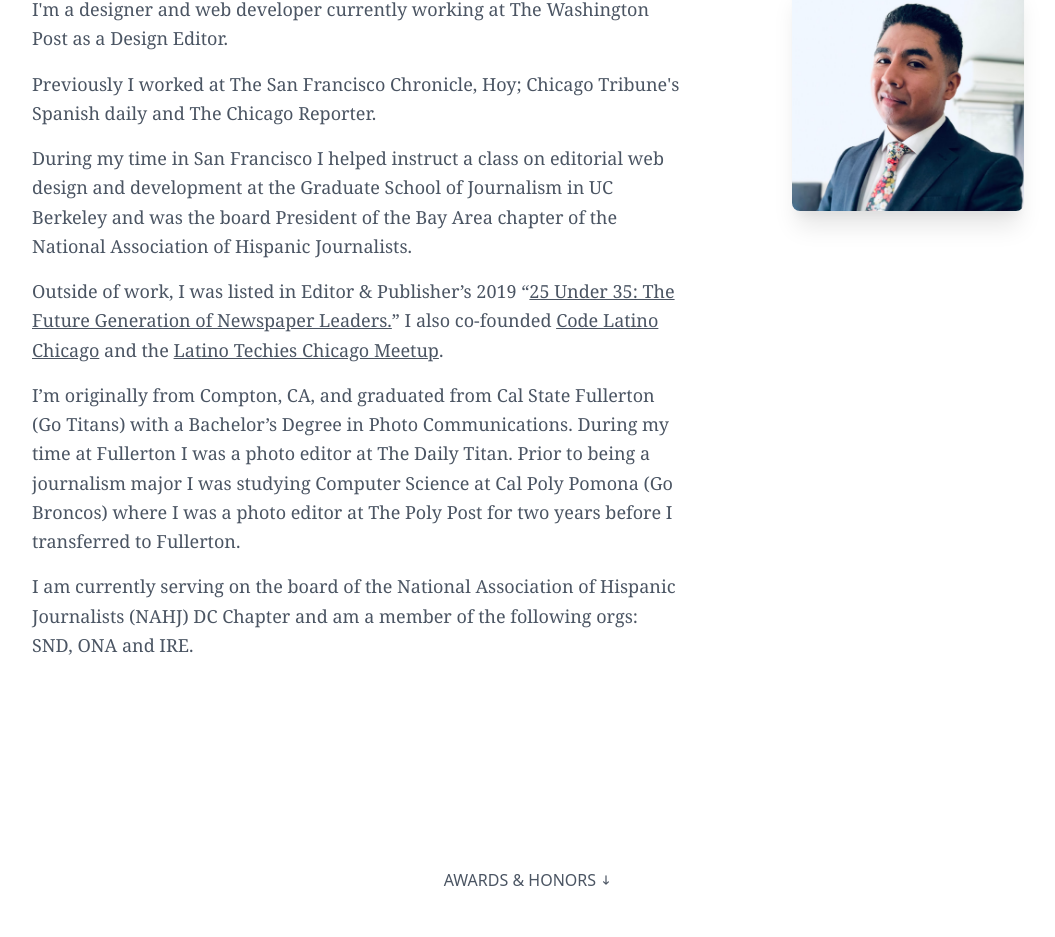
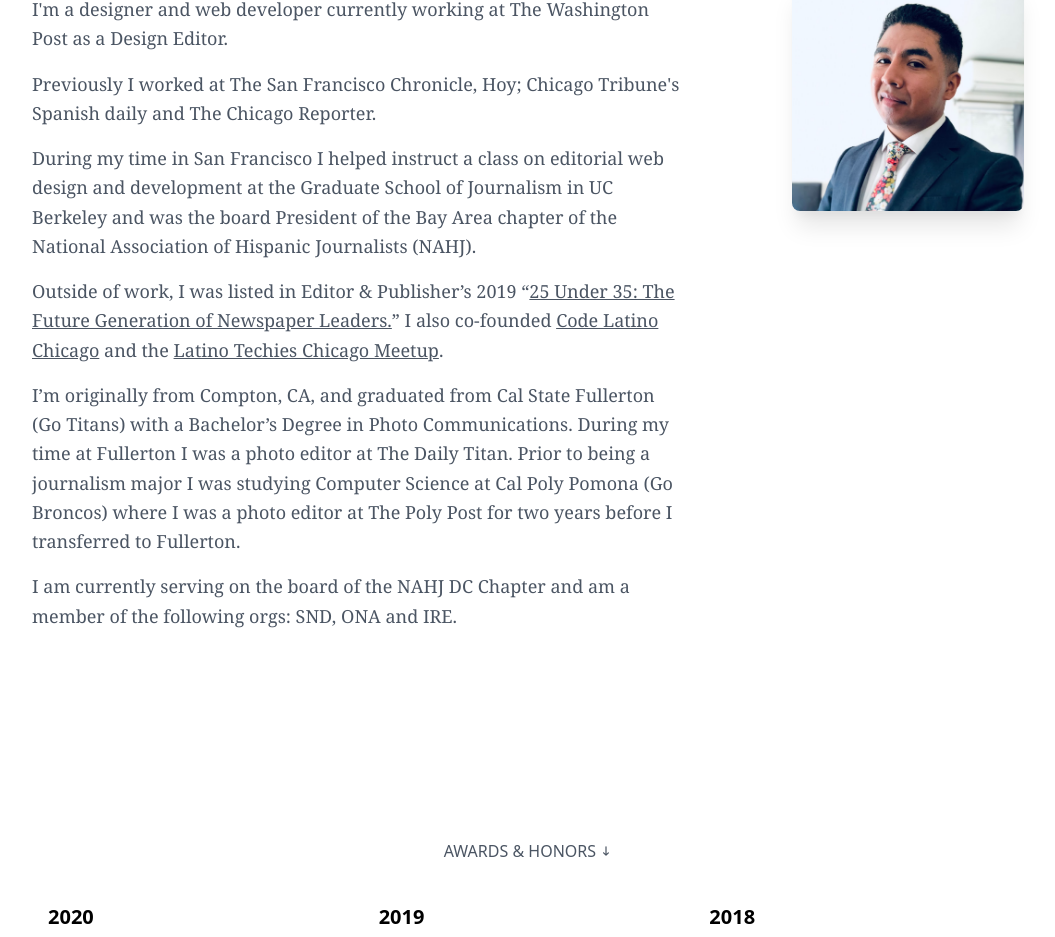
Before and after one commit to luciovilla/luciovilla.com, a Next.js app: page / in a window 1280 px wide. Shown: the part 2277-3214 px from the top of the page, without its empty margins (112-1167 px from the left). Built offline with nearby package versions, Linux system fonts and the light colour scheme.

Commit message:
update text

```diff
--- a/components/About.js
+++ b/components/About.js
@@ -32,7 +32,7 @@
                 During my time in San Francisco I helped instruct a class on editorial web design
                 and development at the Graduate School of Journalism in UC Berkeley and was the
                 board President of the Bay Area chapter of the National Association of Hispanic
-                Journalists.
+                Journalists (NAHJ).
               </p>
 
               <p className="mt-4 text-lg leading-relaxed text-gray-600">
@@ -74,8 +74,7 @@
                 Poly Post for two years before I transferred to Fullerton.
               </p>
               <p className="mt-4 text-lg leading-relaxed text-gray-600">
-                I am currently serving on the board of the National Association of Hispanic
-                Journalists (NAHJ) DC Chapter and am a member of the following orgs: SND, ONA and
+                I am currently serving on the board of the NAHJ DC Chapter and am a member of the following orgs: SND, ONA and
                 IRE.
               </p>
             </div>
```
